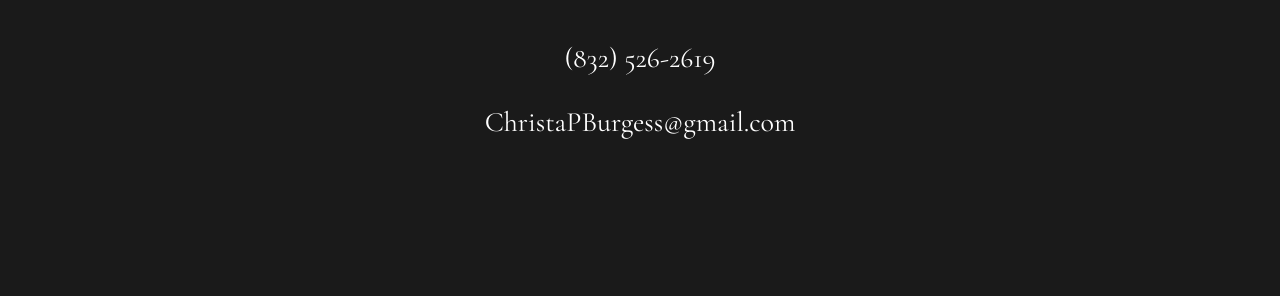
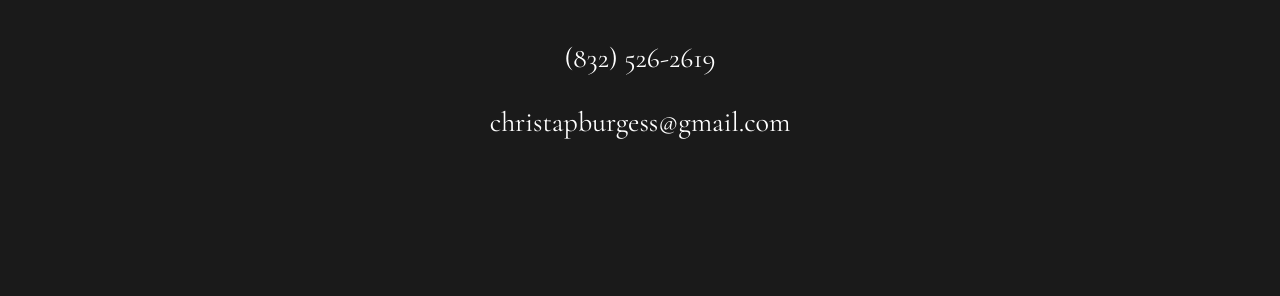
Before and after one commit to TravisBHolden/christaburgess-site, a Jekyll site: the page built from about.html, in a window 1280 px wide and 900 px high, scrolled down 3074 px. Shown: the part 155-451 px from the top of the window. Built offline with Jekyll 4.4.1, drawn with Linux system fonts in a browser that asks for light colours.

Commit message:
Fix email capitalization on about.html (ChristaPBurgess → christapburgess)

```diff
--- a/about.html
+++ b/about.html
@@ -123,7 +123,7 @@ description: Meet Christa Burgess — Broker Associate, RE/MAX Cinco Ranch. 23+
     <div style="text-align:center;">
       <a href="/contact.html" class="contact-link-large">Contact me</a>
       <p class="contact-detail"><a href="tel:8325262619">(832) 526-2619</a></p>
-      <p class="contact-detail"><a href="mailto:ChristaPBurgess@gmail.com">ChristaPBurgess@gmail.com</a></p>
+      <p class="contact-detail"><a href="mailto:christapburgess@gmail.com">christapburgess@gmail.com</a></p>
     </div>
   </div>
 </div>
```
